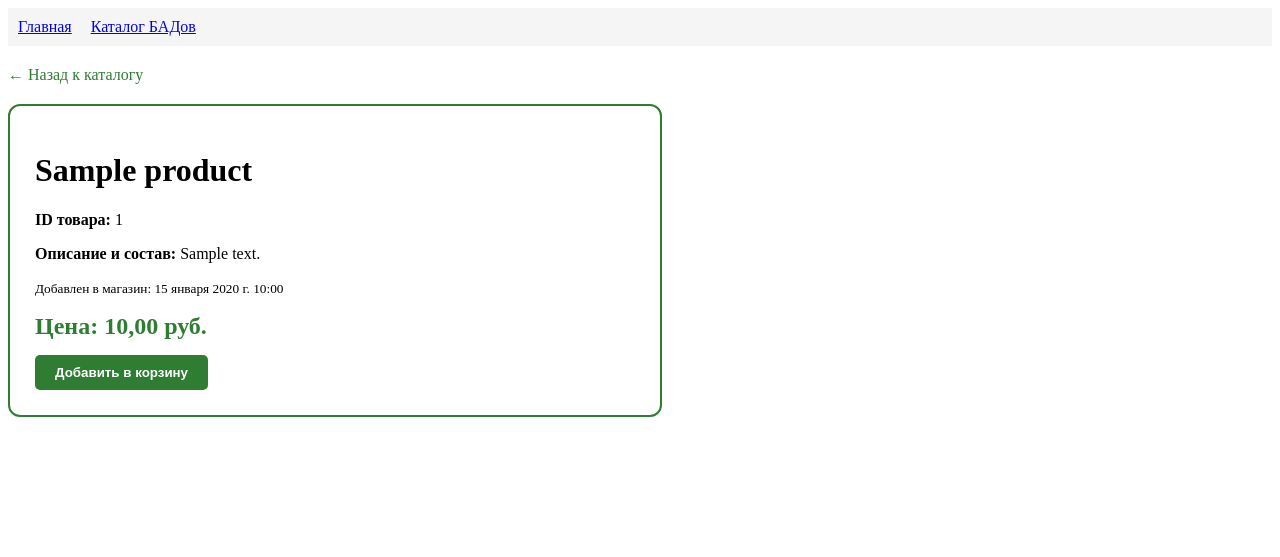
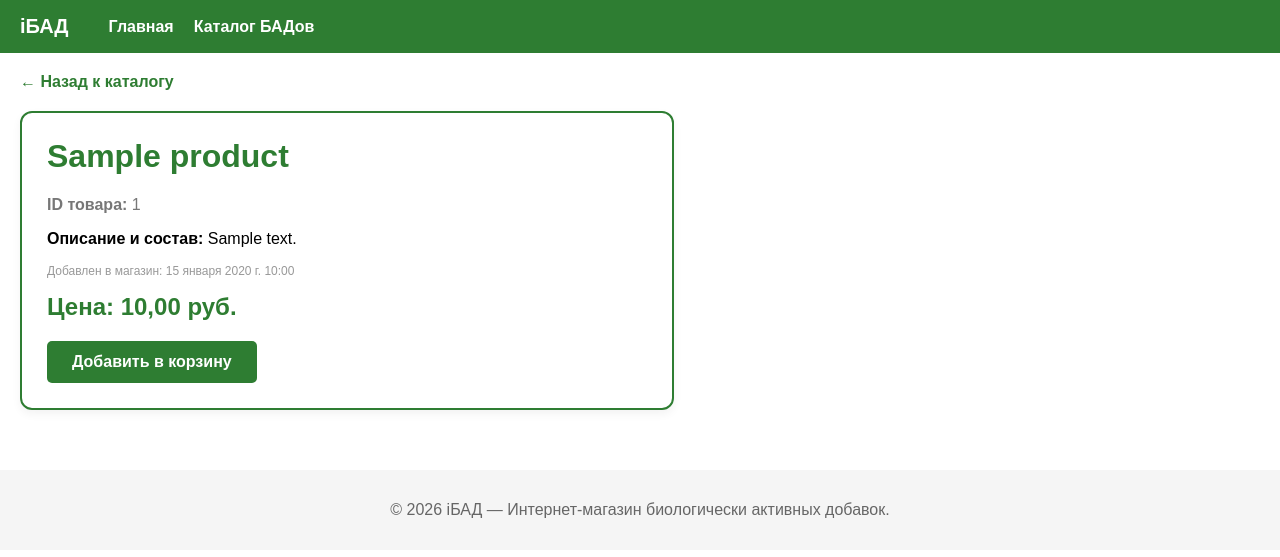
Before and after one commit to haritonov27081994-dev/project2, a Django app: page /products/1/ in a window 1280 px wide. Shown: the top 557 px of the page. Run offline with Django 5.2, Linux system fonts and the light colour scheme; tables that the repository leaves empty hold one stand-in row (values such as "Sample post").

Commit message:
Добавить базовый шаблон

```diff
--- /dev/null
+++ b/apps/products/templates/products/base.html
@@ -0,0 +1,30 @@
+<!DOCTYPE html>
+<html lang="ru">
+<head>
+  <meta charset="UTF-8">
+  <meta name="viewport" content="width=device-width, initial-scale=1.0">
+  <!-- Блок для динамической замены заголовка вкладки -->
+  <title>{% block page_title %}{% endblock page_title %}</title>
+</head>
+<body style="font-family: Arial, sans-serif; margin: 0; padding: 0;">
+
+  <!-- Общая шапка интернет-магазина для всех страниц -->
+  <header style="background-color: #2e7d32; padding: 15px 20px; color: white;">
+    <nav style="display: flex; gap: 20px; align-items: center;">
+      <strong style="font-size: 20px; margin-right: 20px;">iБАД</strong>
+      <a href="{% url 'products:home' %}" style="color: white; text-decoration: none; font-weight: bold;">Главная</a>
+      <a href="{% url 'products:product_list' %}" style="color: white; text-decoration: none; font-weight: bold;">Каталог БАДов</a>
+    </nav>
+  </header>
+
+  <!-- Сюда подставится уникальный контент каждой страницы -->
+  <main style="padding: 20px;">
+    {% block page_content %}{% endblock page_content %}
+  </main>
+
+  <footer style="background-color: #f5f5f5; text-align: center; padding: 15px; margin-top: 40px; color: #666;">
+    <p>&copy; 2026 iБАД — Интернет-магазин биологически активных добавок.</p>
+  </footer>
+
+</body>
+</html>
--- a/apps/products/templates/products/product_detail.html
+++ b/apps/products/templates/products/product_detail.html
@@ -1,37 +1,24 @@
-<!DOCTYPE html>
-<html lang="ru">
-<head>
-  <meta charset="UTF-8">
-  <meta name="viewport" content="width=device-width, initial-scale=1.0">
-  <title>iБАД | {{ product.title }}</title>
-</head>
-<body>
-  <!-- Шапка сайта с навигацией -->
-  <header style="background-color: #f5f5f5; padding: 10px; margin-bottom: 20px;">
-    <nav>
-      <a href="{% url 'products:home' %}" style="margin-right: 15px;">Главная</a>
-      <a href="{% url 'products:product_list' %}">Каталог БАДов</a>
-    </nav>
-  </header>
+{% extends "products/base.html" %}
 
-  <!-- Кнопка возврата назад -->
-  <a href="javascript:history.back()" style="color: #2e7d32; text-decoration: none;">&larr; Назад к каталогу</a>
+{% block page_title %}
+  iБАД | {{ product.title }}
+{% endblock page_title %}
 
-  <!-- Карточка конкретного БАДа -->
-  <div style="border: 2px solid #2e7d32; border-radius: 12px; padding: 25px; margin-top: 20px; max-width: 600px;">
-    <!-- Выводим реальные поля вашей модели Product -->
-    <h1>{{ product.title }}</h1>
-    <p><strong>ID товара:</strong> {{ product.id }}</p>
+{% block page_content %}
+  <a href="javascript:history.back()" style="color: #2e7d32; text-decoration: none; font-weight: bold;">&larr; Назад к каталогу</a>
+
+  <div style="border: 2px solid #2e7d32; border-radius: 12px; padding: 25px; margin-top: 20px; max-width: 600px; box-shadow: 0 4px 10px rgba(0,0,0,0.05);">
+    <h1 style="color: #2e7d32; margin-top: 0;">{{ product.title }}</h1>
+    <p style="color: #777;"><strong>ID товара:</strong> {{ product.id }}</p>
     <p><strong>Описание и состав:</strong> {{ product.description }}</p>
-    <p><small>Добавлен в магазин: {{ product.created_at }}</small></p>
+    <p style="color: #999; font-size: 12px;">Добавлен в магазин: {{ product.created_at }}</p>
 
     <div style="font-size: 24px; color: #2e7d32; font-weight: bold; margin-top: 15px;">
       Цена: {{ product.price }} руб.
     </div>
 
-    <button style="background-color: #2e7d32; color: white; border: none; padding: 10px 20px; border-radius: 5px; cursor: pointer; margin-top: 15px; font-weight: bold;">
+    <button style="background-color: #2e7d32; color: white; border: none; padding: 12px 25px; border-radius: 5px; cursor: pointer; margin-top: 20px; font-weight: bold; font-size: 16px;">
       Добавить в корзину
     </button>
   </div>
-</body>
-</html>
+{% endblock page_content %}
```
Also changed, not shown: apps/products/templates/products/index.html (+11 -18 lines), apps/products/templates/products/product_list.html (+14 -28 lines).
